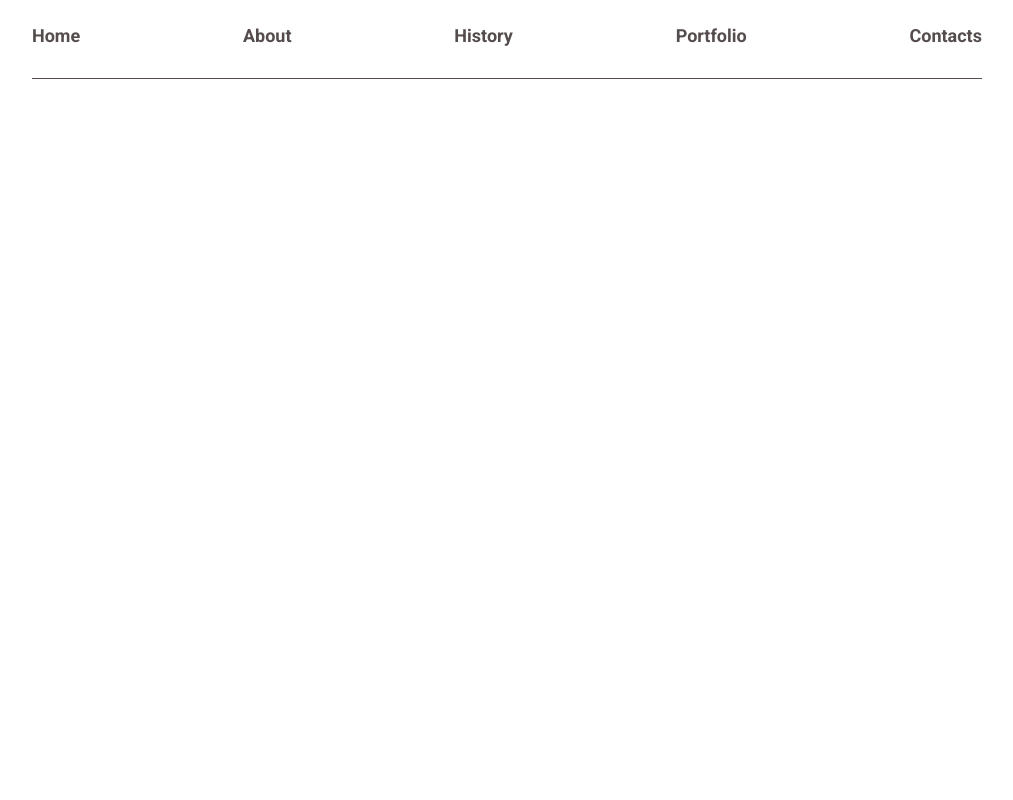
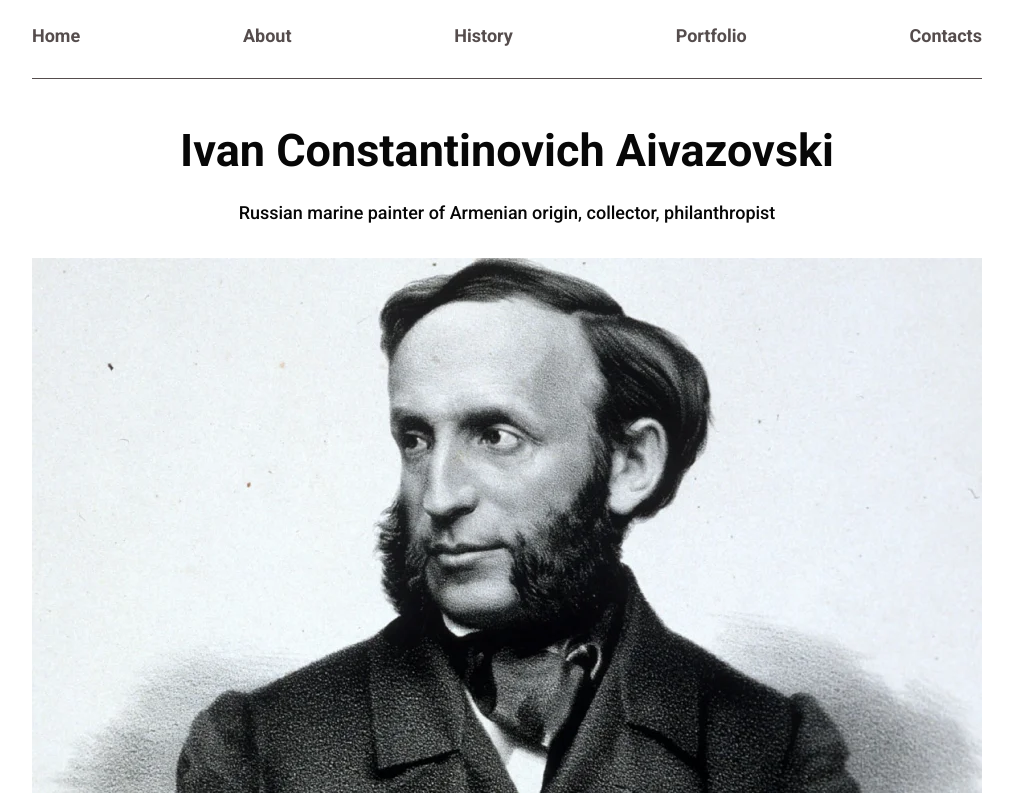
Before and after one commit to AkzholMdtvch/aivazovski_page, a plain HTML site: page index.html in a window 1280 px wide. Shown: the whole page, without its empty margins (133-1146 px from the left). Drawn offline with Linux system fonts and the light colour scheme.

Commit message:
home section

```diff
--- a/index.css
+++ b/index.css
@@ -1,3 +1,4 @@
 @import url("./styles/basic.css");
 @import url("./styles/variables.css");
 @import url("./styles/header.css");
+@import url("./styles/home.css");
--- a/index.html
+++ b/index.html
@@ -67,7 +67,24 @@
             </div>
         </header>
 
-        <main></main>
+        <main aria-label="main">
+            <section class="home" aria-label="home section">
+                <div class="container">
+                    <h1 class="home-title" aria-label="title">
+                        Ivan Constantinovich Aivazovski
+                    </h1>
+                    <p class="home-description" aria-label="description">
+                        Russian marine painter of Armenian origin, collector,
+                        philanthropist
+                    </p>
+                    <img
+                        src="assets/webp/home.webp"
+                        alt="photo of Aivazovski"
+                        class="home-img"
+                    />
+                </div>
+            </section>
+        </main>
 
         <footer></footer>
     </body>
--- a/styles/basic.css
+++ b/styles/basic.css
@@ -19,6 +19,11 @@ a {
     color: unset;
 }
 
+h1,
+p {
+    margin: 0;
+}
+
 .container {
     max-width: 970px;
     margin: 0 auto;
--- /dev/null
+++ b/styles/home.css
@@ -0,0 +1,38 @@
+.home {
+    text-align: center;
+}
+
+.home-title {
+    font-size: 45px;
+    color: var(--color-main-black);
+    font-weight: 700;
+    margin: 45px 0 25px 0;
+}
+
+.home-description {
+    font-size: 18px;
+    color: var(--color-main-black);
+    font-weight: 500;
+    margin: 0 0 35px 0;
+}
+
+.home-img {
+    width: 100%;
+    height: 535px;
+    object-fit: cover;
+}
+
+@media (max-width: 480px) {
+    .home {
+        text-align: left;
+    }
+
+    .home-title {
+        font-size: 32px;
+        max-width: 245px;
+    }
+
+    .home-description {
+        font-size: 14px;
+    }
+}
```
